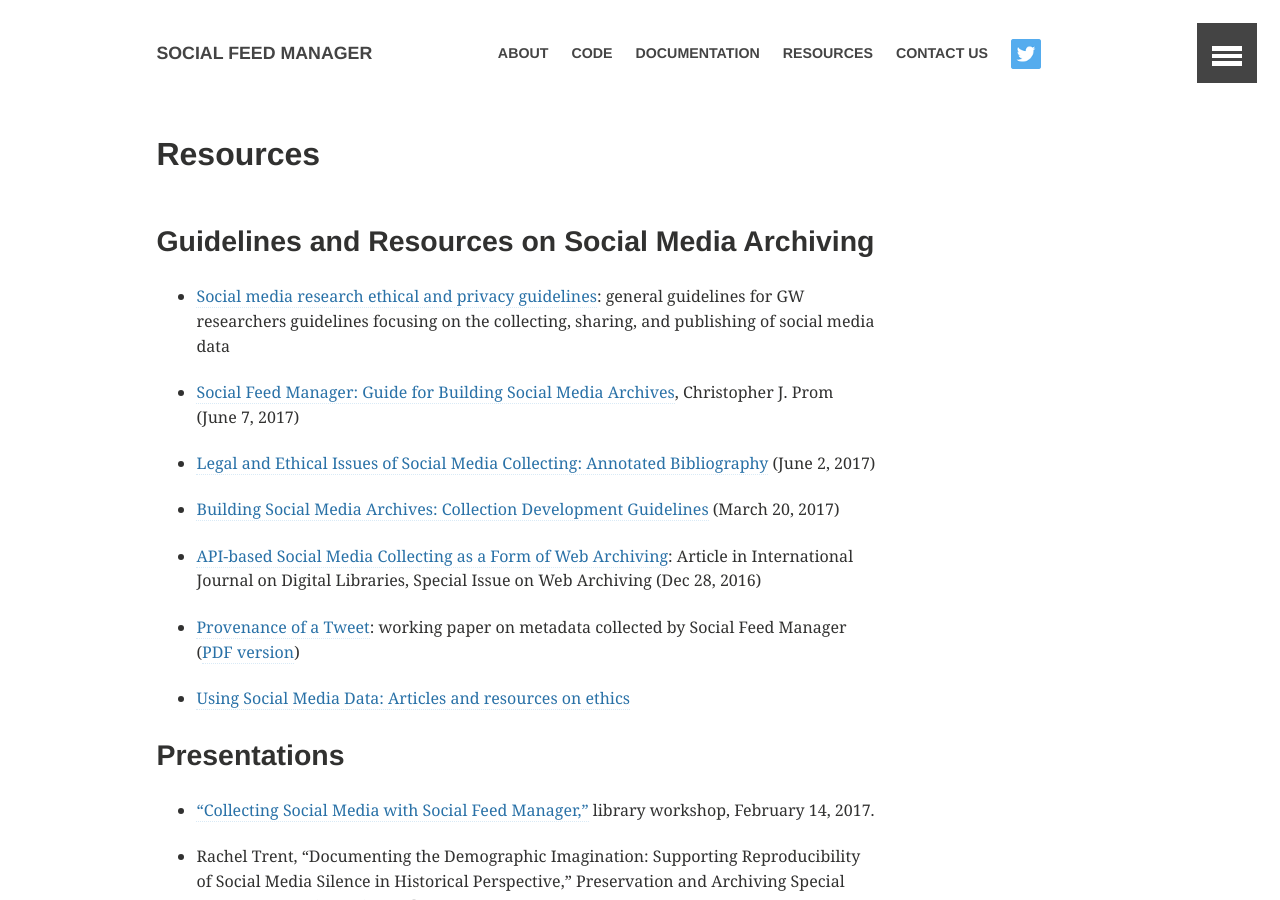
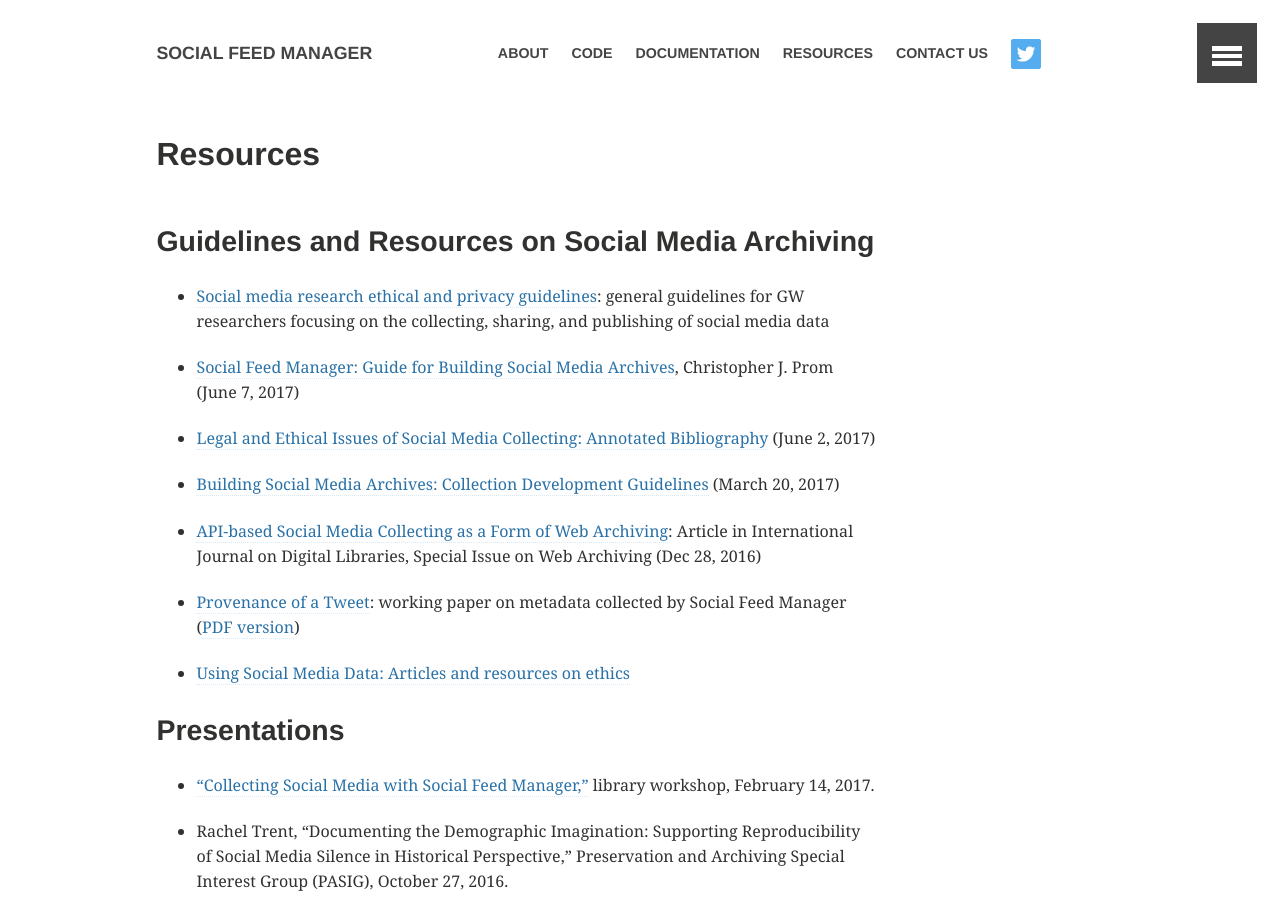
Before and after one commit to gwu-libraries/sfm-ui, a Jekyll site: the page built from resources/index.md, in a window 1280 px wide and 900 px high. Built offline with Jekyll 4.4.1, drawn with Linux system fonts in a browser that asks for light colours; comment, search, counter and statistics services are not loaded.

Commit message:
Fixed typo

```diff
--- a/resources/index.md
+++ b/resources/index.md
@@ -12,7 +12,7 @@
 
 Guidelines and Resources on Social Media Archiving
 --------------------
-* [Social media research ethical and privacy guidelines]({{ site.github.url }}/resources/social_media_research_ethical_and_privacy_guidelines.pdf): general guidelines for GW researchers guidelines focusing on the collecting, sharing, and publishing of social media data
+* [Social media research ethical and privacy guidelines]({{ site.github.url }}/resources/social_media_research_ethical_and_privacy_guidelines.pdf): general guidelines for GW researchers focusing on the collecting, sharing, and publishing of social media data
 * [Social Feed Manager: Guide for Building Social Media Archives]({{ site.github.url }}/resources/SFMReportProm2017.pdf), Christopher J. Prom (June 7, 2017)
 * [Legal and Ethical Issues of Social Media Collecting: Annotated Bibliography]({{ site.github.url }}/resources/annotated-bibliography) (June 2, 2017)
 * [Building Social Media Archives: Collection Development Guidelines]({{ site.github.url }}/resources/guidelines) (March 20, 2017)
```
